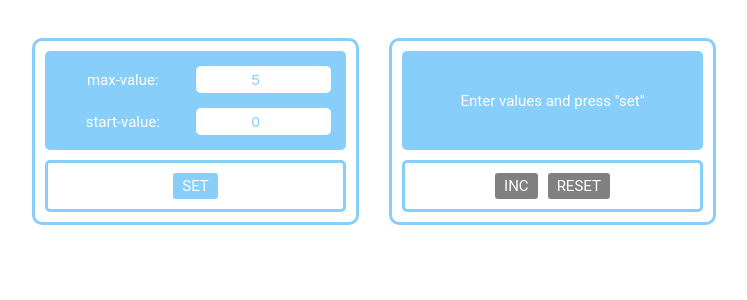
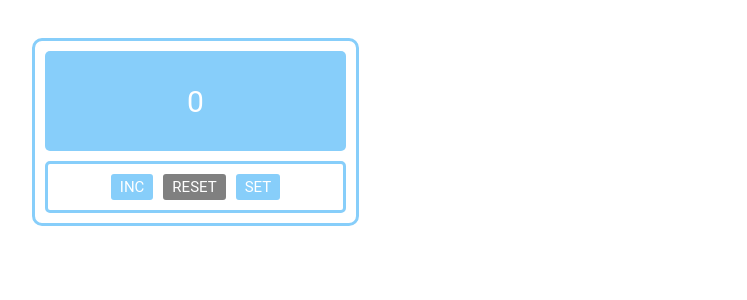
Before and after one commit to maratabdulin/Counter, a React (Create React App) app: page / in a window 1280 px wide. Shown: the top 300 px of the page, without its empty margins (6-753 px from the left). Built offline with nearby package versions, Linux system fonts and the light colour scheme.

Commit message:
add local storage and do some refactoring

```diff
--- a/package.json
+++ b/package.json
@@ -3,6 +3,7 @@
   "version": "0.1.0",
   "private": true,
   "dependencies": {
+    "@reduxjs/toolkit": "^1.8.4",
     "@testing-library/jest-dom": "^5.16.4",
     "@testing-library/react": "^13.3.0",
     "@testing-library/user-event": "^13.5.0",
@@ -10,6 +11,7 @@
     "@types/node": "^16.11.38",
     "@types/react": "^18.0.11",
     "@types/react-dom": "^18.0.5",
+    "debounce": "^1.2.1",
     "react": "^18.1.0",
     "react-dom": "^18.1.0",
     "react-redux": "^8.0.2",
@@ -41,5 +43,8 @@
       "last 1 firefox version",
       "last 1 safari version"
     ]
+  },
+  "devDependencies": {
+    "@types/debounce": "^1.2.1"
   }
 }
--- a/src/App.tsx
+++ b/src/App.tsx
@@ -1,49 +1,31 @@
 import React from 'react';
-import Counter from "./components/Counter/Counter";
+import Counter from './components/Counter/Counter';
 import s from './App.module.css'
-import Settings from "./components/Settings/Settings";
-// import {restoreState, saveState} from "./localStorage/localStorage";
-// import {useSelector} from 'react-redux';
-// import {AppRootStateType} from './redux/store';
+import Settings from './components/Settings/Settings';
+import {useSelector} from 'react-redux';
+import {AppRootStateType} from './redux/store';
 
 type StateType = {
     maxValue: number
     startValue: number
+    settingMode: boolean
 }
 
 const App = () => {
-    // const newValue = restoreState<StateType>('counter-value', {maxValue: 5, startValue: 0})
-    // const [enterValues, setEnterValues] = useState<boolean>(false);
-    // const [maxValue, setMaxValue] = useState<number>(newValue?.maxValue ? newValue.maxValue : 5 );
-    // const [startValue, setStartValue] = useState<number>(newValue?.startValue ? newValue.startValue : 0);
-    // const [settingsError, setSettingsError] = useState<boolean>(false);
-    // const [count, setCount] = useState<number>(startValue);
-
-    // const saveLocalStorage = () => {
-    //     saveState<StateType>('counter-value', {maxValue, startValue})
-    // }
+    const state = useSelector<AppRootStateType, StateType>(state => state.counter)
 
     return (
         <div className={s.container}>
-            <Settings
-                // maxValue={maxValue}
-                // setMaxValue={setMaxValue}
-                // startValue={startValue}
-                // setStartValue={setStartValue}
-                // setCount={setCount}
-                // settingsError={settingsError}
-                // setSettingsError={setSettingsError}
-                // setEnterValues={setEnterValues}
-                // saveLocalStorage={saveLocalStorage}
-            />
-            <Counter
-                // maxValue={maxValue}
-                // startValue={startValue}
-                // count={count}
-                // setCount={setCount}
-                // enterValues={enterValues}
-                // settingsError={settingsError}
-            />
+            {state.settingMode
+                ? <Settings
+                    maxValue={state.maxValue}
+                    startValue={state.startValue}
+                />
+                : <Counter
+                    maxValue={state.maxValue}
+                    startValue={state.startValue}
+                />
+            }
         </div>
     );
 };
--- a/src/components/Counter/Counter.module.css
+++ b/src/components/Counter/Counter.module.css
@@ -9,6 +9,7 @@
 
 .counter {
   width: 100%;
+  height: 100px;
   display: flex;
   align-items: center;
   justify-content: center;
@@ -42,6 +43,7 @@
 
 .buttonsWrapper {
   display: flex;
+  flex-wrap: wrap;
   justify-content: center;
   flex-direction: row;
   border: 3px lightskyblue solid;
--- a/src/components/Counter/Counter.tsx
+++ b/src/components/Counter/Counter.tsx
@@ -3,57 +3,32 @@ import Button from '../Button/Button';
 import s from './Counter.module.css'
 import {useDispatch, useSelector} from 'react-redux';
 import {AppRootStateType} from '../../redux/store';
-import {incrementValueAC, setValueAC} from '../../redux/counter-reducer';
+import {changeModeCounterAC, setValueAC} from '../../redux/counter-reducer';
 
-type CounterType = {
-    // maxValue: number
-    // startValue: number
-    // count: number
-    // setCount: (value: number) => void
-    // enterValues: boolean
-    // settingsError: boolean
+type CounterPropsType = {
+    maxValue: number
+    startValue: number
 }
 
+const Counter: FC<CounterPropsType> = ({maxValue,startValue}) => {
+    const dispatch = useDispatch()
+    const count = useSelector<AppRootStateType, number>(state => state.counter.currentValue)
 
-const Counter: FC<CounterType> = (props) => {
-    const dispatch = useDispatch()
-    const maxValue = useSelector<AppRootStateType, number>(state => state.counter.maxValue)
-    const startValue = useSelector<AppRootStateType, number>(state => state.counter.startValue)
-    const count = useSelector<AppRootStateType, number>(state => state.counter.currentValue)
-    const enterValues = useSelector<AppRootStateType, boolean>(state => state.counter.enterValues)
-    const settingsError = useSelector<AppRootStateType, boolean>(state => state.counter.settingsError)
+    const onClickIncrement = () => dispatch(setValueAC(count + 1))
+    const onClickReset = () => dispatch(setValueAC(startValue))
+    const onClickSet = () => dispatch(changeModeCounterAC())
 
-    const onClickIncrement = () => {
-        dispatch(incrementValueAC())
-        // props.setCount(props.count + 1)
-    }
-
-    const onClickReset = () => {
-        dispatch(setValueAC(startValue))
-        // props.setCount(props.startValue);
-    }
-
-    let counterClassName = s.counter;
-    if (!enterValues && count === maxValue) {
-        counterClassName = [s.counter, s.counterErrorMaxValue].join(' ')
-    }
-    if (enterValues) {
-        counterClassName = [s.counter, s.counterEnterValues].join(' ')
-    }
-    if (settingsError) {
-        counterClassName = [s.counter, s.counterErrorSettings].join(' ')
-    }
-
-    let counterMessage = settingsError ? 'Incorrect Value' : 'Enter values and press "set"'
+    let counterClassName = (count === maxValue) ? `${s.counter} ${s.counterErrorMaxValue}` : s.counter;
 
     return (
         <div className={s.wrapper}>
             <div className={counterClassName}>
-                {enterValues ? counterMessage : count}
+                {count}
             </div>
             <div className={s.buttonsWrapper}>
-                <Button onClick={onClickIncrement} buttonDisabled={count === maxValue || enterValues}> INC </Button>
-                <Button onClick={onClickReset} buttonDisabled={count === startValue || enterValues}> RESET </Button>
+                <Button onClick={onClickIncrement} buttonDisabled={count === maxValue}> INC </Button>
+                <Button onClick={onClickReset} buttonDisabled={count === startValue}> RESET </Button>
+                <Button onClick={onClickSet}> SET</Button>
             </div>
         </div>
     )
--- a/src/components/Input/Input.tsx
+++ b/src/components/Input/Input.tsx
@@ -1,10 +1,7 @@
 import React, {ChangeEvent, DetailedHTMLProps, FC, InputHTMLAttributes, KeyboardEvent} from 'react'
 import s from './Input.module.css'
 
-// тип пропсов обычного инпута
 type DefaultInputPropsType = DetailedHTMLProps<InputHTMLAttributes<HTMLInputElement>, HTMLInputElement>
-// здесь мы говорим что у нашего инпута будут такие же пропсы как у обычного инпута
-// (чтоб не писать value: string, onChange: ...; они уже все описаны в DefaultInputPropsType)
 type InputNumberPropsType = DefaultInputPropsType & {
     labelTitle: string
     onChangeNumber?: (value: number) => void
--- a/src/components/Settings/Settings.tsx
+++ b/src/components/Settings/Settings.tsx
@@ -1,83 +1,57 @@
 import React, {ChangeEvent, FC} from 'react';
 import s from './Settings.module.css'
-import Button from "../Button/Button";
-import Input from "../Input/Input";
+import Button from '../Button/Button';
+import Input from '../Input/Input';
 import {useDispatch, useSelector} from 'react-redux';
 import {AppRootStateType} from '../../redux/store';
 import {
-    setEnterValuesModeAC,
+    setCounterAC,
     setMaxValueAC,
-    setSettingsErrorModeAC,
-    setStartValueAC, setValueAC
+    setStartValueAC
 } from '../../redux/counter-reducer';
 
 type SettingPropsType = {
-    // setMaxValue: (value: number) => void
-    // setStartValue: (value: number) => void
-    // setEnterValues: (value: boolean) => void
-    // maxValue: number
-    // startValue: number
-    // setCount: (value: number) => void
-    // settingsError: boolean
-    // setSettingsError: (value: boolean) => void
-    // saveLocalStorage: () => void
+    maxValue: number
+    startValue: number
 }
 
+const Settings: FC<SettingPropsType> = ({maxValue, startValue}) => {
 
-const Settings: FC<SettingPropsType> = (props) => {
     const dispatch = useDispatch();
-    const maxValue = useSelector<AppRootStateType, number>(state => state.counter.maxValue)
-    const startValue = useSelector<AppRootStateType, number>(state => state.counter.startValue)
-    const settingsError = useSelector<AppRootStateType, boolean>(state => state.counter.settingsError)
+    const settingError = useSelector<AppRootStateType, boolean>(state => state.counter.settingError)
 
-    const settingHandler = () => {
-        dispatch(setMaxValueAC(maxValue))
-        // props.setMaxValue(maxValue);
-        dispatch(setStartValueAC(startValue))
-        // props.setStartValue(startValue)
-        dispatch(setValueAC(startValue))
-        // props.setCount(startValue)
-        dispatch(setEnterValuesModeAC(false))
-        // props.setEnterValues(false)
-
-        // props.saveLocalStorage()
-    }
+    const settingHandler = () => dispatch(setCounterAC(maxValue, startValue))
 
     const maxValueInputHandler = (e: ChangeEvent<HTMLInputElement>) => {
-        dispatch(setSettingsErrorModeAC(+e.currentTarget.value < 0 || startValue < 0 || +e.currentTarget.value <= startValue ))
-        // props.setSettingsError(+e.currentTarget.value < 0 || startValue < 0 || +e.currentTarget.value <= startValue )
-        dispatch(setMaxValueAC(+e.currentTarget.value))
-        // props.setMaxValue(+e.currentTarget.value)
-        dispatch(setEnterValuesModeAC(true))
-        // props.setEnterValues(true)
+        const value = +e.currentTarget.value;
+        const isError: boolean = value < 0 || startValue < 0 || value <= startValue
+        dispatch(setMaxValueAC(value, isError))
     }
     const startValueInputHandler = (e: ChangeEvent<HTMLInputElement>) => {
-        dispatch(setSettingsErrorModeAC(+e.currentTarget.value < 0 || maxValue < 0 || +e.currentTarget.value >= maxValue ))
-        // props.setSettingsError(+e.currentTarget.value < 0 || maxValue < 0 || +e.currentTarget.value >= maxValue )
-        dispatch(setStartValueAC(+e.currentTarget.value))
-        // props.setStartValue(+e.currentTarget.value)
-        dispatch(setEnterValuesModeAC(true))
-        // props.setEnterprops.setEnterValues(true)
+        const value = +e.currentTarget.value;
+        const isError: boolean = value < 0 || maxValue < 0 || value >= maxValue
+        dispatch(setStartValueAC(value, isError))
     }
 
     return (
         <div className={s.wrapper}>
             <div className={s.inputs}>
                 <Input
-                    labelTitle={'max-value: '}
+                    labelTitle={'max value: '}
                     value={maxValue}
                     onChange={maxValueInputHandler}
-                    error={settingsError}
+                    error={settingError}
                 />
                 <Input
-                    labelTitle={'start-value: '}
+                    labelTitle={'start value: '}
                     value={startValue}
                     onChange={startValueInputHandler}
-                    error={settingsError}
+                    error={settingError}
                 />
             </div>
             <div className={s.buttonsWrapper}>
-                <Button onClick={settingHandler} buttonDisabled={settingsError}> SET </Button>
+                {settingError && <span className={s.errorMessage}>Incorrect value</span>}
+                <Button onClick={settingHandler} buttonDisabled={settingError}> SET </Button>
             </div>
         </div>
     );
```
Also changed, not shown: src/components/Settings/Settings.module.css (+11 -0 lines), src/index.tsx (+11 -0 lines), src/localStorage/localStorage.ts (+17 -10 lines), src/redux/counter-reducer.ts (+45 -35 lines), src/redux/store.ts (+8 -5 lines), 2 other files (tests, documents, lock files or other folders).
